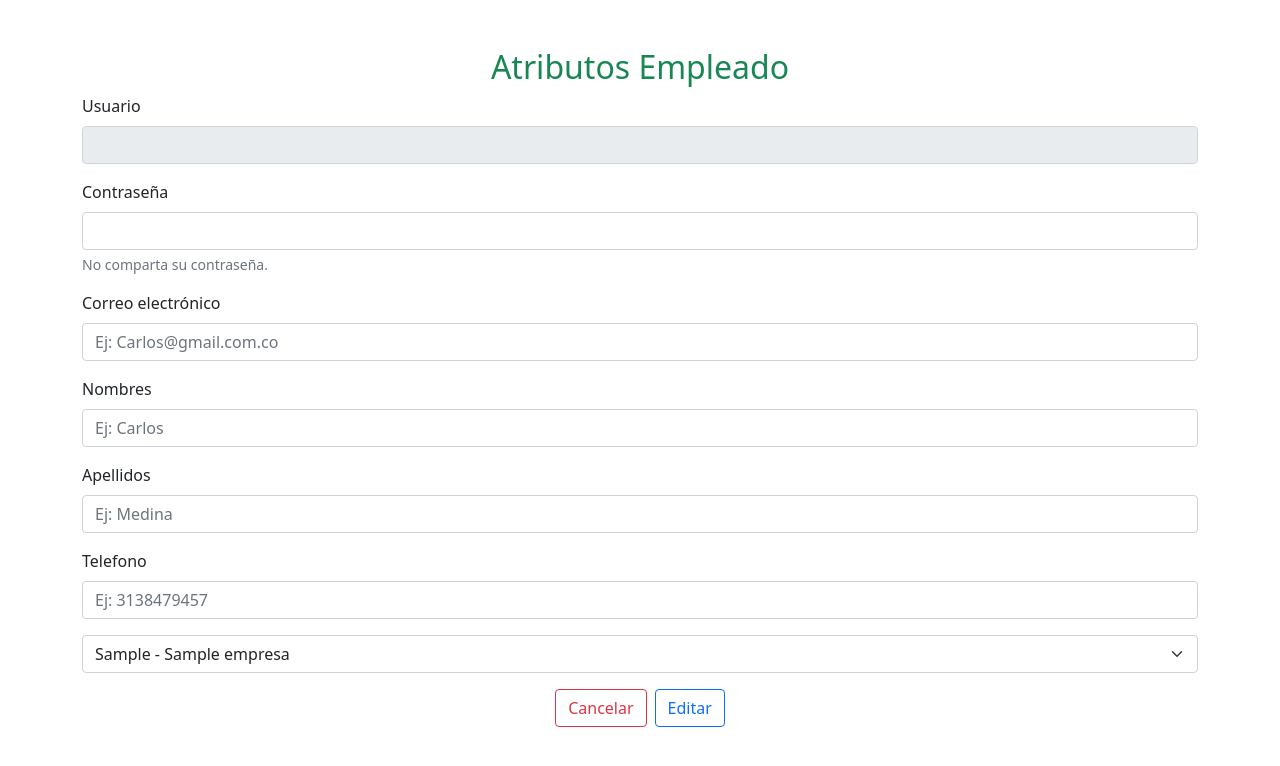
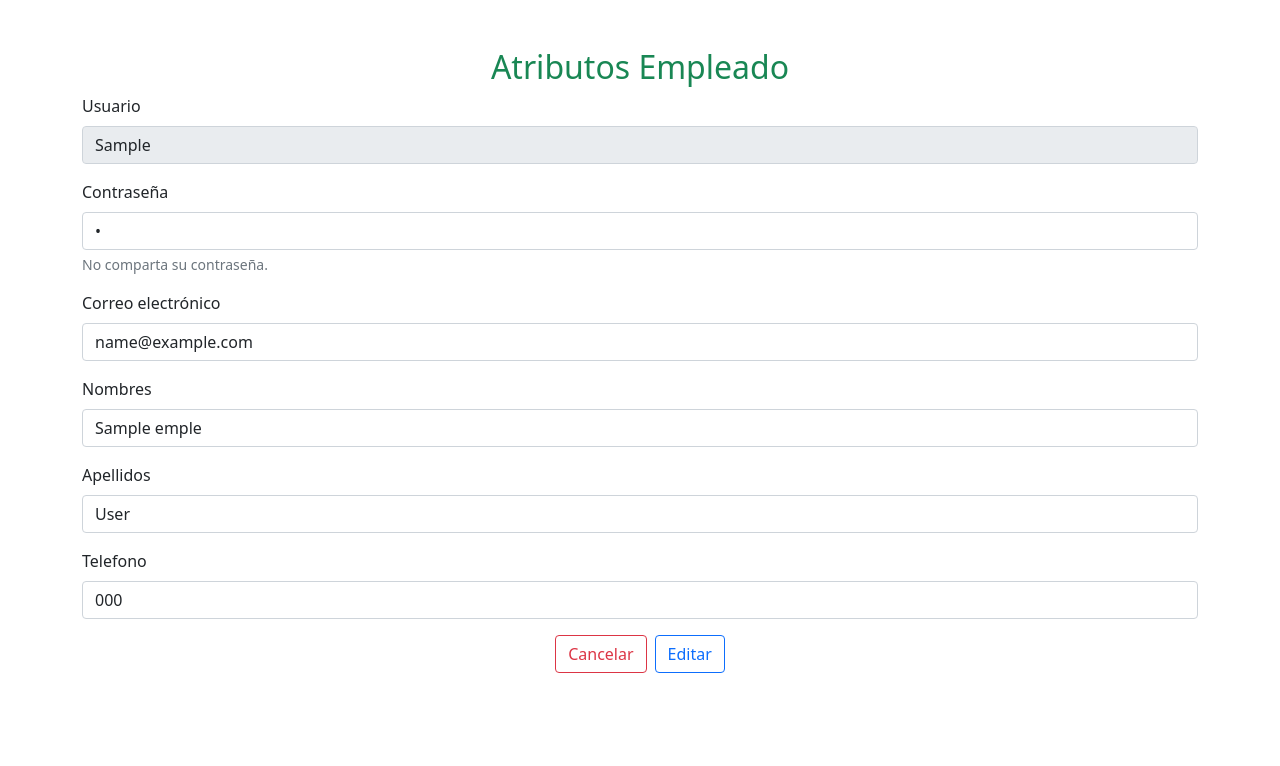
Before and after one commit to CarlosBermudez2112/Proyecto_ciclo3, a Django app: template Supermercado/templates/EditarFormularioEmpleado.html in a window 1280 px wide. Shown: the top 766 px of the page. Run offline with Django 4.2, Linux system fonts and the light colour scheme; the template is opened without the code that fills it: most values are stand-ins (such as "Sample title", 1, 10 or a date in 2020).

Commit message:
Proyecto_V4.1

```diff
--- a/Supermercado/templates/EditarFormularioEmpleado.html
+++ b/Supermercado/templates/EditarFormularioEmpleado.html
@@ -12,43 +12,39 @@
     <div class="container mt-5 ">
         <div class="container text-center"><h2 class="text-success">Atributos Empleado  </h2></div>
 
-        <form action="../EditarFormularioAgregarEmpleado1/" method="post">
+        <form action="{% url 'Editar' %}" method="post">
+
             {% csrf_token %}
+            {% for emple in empleados%}
             <div class="mb-3">
             <label for="IdUsuario" class="form-label">Usuario</label>
-            <input type="text" class="form-control" id="IdUsuario" disabled name="IdUsuario">
+            <input type="text" class="form-control" id="IdUsuario" readonly  name="IdUsuario" value="{{emple.EMP_USER}}">
             <div class="valid-feedback">
             ¡Se ve bien!
             </div>
             </div>
             <div class="mb-3">
             <label for="exampleInputPassword1" class="form-label">Contraseña</label>
-            <input type="password" class="form-control" id="exampleInputPassword1" name="exampleInputPassword1">
+            <input type="password" class="form-control" id="exampleInputPassword1" name="exampleInputPassword1" value="{{emple.EMP_PASSWORD}}">
             <div id="exampleInputPassword1Help" class="form-text">No comparta su contraseña.</div>
             </div>
             <div class="mb-3">
             <label for="exampleInputEmail1" class="form-label">Correo electrónico</label>
-            <input type="email" class="form-control" id="exampleInputEmail1" name="exampleInputEmail1" aria-describedby="emailHelp" required placeholder="Ej: Carlos@gmail.com.co">
+            <input type="email" class="form-control" id="exampleInputEmail1" name="exampleInputEmail1"  value="{{emple.EMP_EMAIL}}" aria-describedby="emailHelp" required placeholder="Ej: Carlos@gmail.com.co">
             </div>
             <div class="mb-3">
             <label for="Nombre" class="form-label">Nombres</label>
-            <input type="text" class="form-control" id="Nombre" name="Nombre" required placeholder="Ej: Carlos">
+            <input type="text" class="form-control" id="Nombre" name="Nombre" value="{{emple.EMP_NAMES}}" required placeholder="Ej: Carlos">
             </div>
             <div class="mb-3">
             <label for="Apellidos" class="form-label">Apellidos</label>
-            <input type="text" class="form-control" id="Apellidos" name="Apellidos" required placeholder="Ej: Medina">
+            <input type="text" class="form-control" id="Apellidos" name="Apellidos" value="{{emple.EMP_LASTNAMES}}" required placeholder="Ej: Medina">
             </div>
             <div class="mb-3">
             <label for="Teléfono" class="form-label">Telefono</label>
-            <input type="number" class="form-control" id="Telefono" name="Telefono" required placeholder="Ej: 3138479457">
+            <input type="number" class="form-control" id="Telefono" name="Telefono" value="{{emple.EMP_CELLPHONE}}" required placeholder="Ej: 3138479457">
             </div>
-            <div class="mb-3">
-                <select class="form-select " name="Empresa" aria-label="Default select example">
-                    {% for e in empresas%}
-                    <option value ="{{e.EM_NIT}}" >{{e.EM_NIT}} - {{e.EM_IDName}}</option>
-                    {%endfor%}
-                </select>
-            </div>
+
             <div class="d-grid gap-2 d-md-flex justify-content-md-center">
                 <a href="../ListaDeEmpleados/">
                     <button type="button" class="btn btn-outline-danger">Cancelar</button></a>
@@ -72,7 +68,7 @@
                     </div>
                 </div>
 
-
+         {%endfor%}
         </form>
         </div>
 
--- a/Supermercado/templates/Empleados.html
+++ b/Supermercado/templates/Empleados.html
@@ -87,7 +87,7 @@
                         <button type="button" class="btn btn-outline-danger">Eliminar</button></td></a>
 
                     <td>
-                        <a href="../EditarFormularioAgregarEmpleado/">
+                        <a href="{% url 'Carfor' emple.EMP_USER %}">
                         <button type="button" class="btn btn-outline-warning">Editar</button></td></a>
                 </tr>
                 {%endfor%}
--- a/Supermercado/url.py
+++ b/Supermercado/url.py
@@ -101,8 +101,7 @@ urlpatterns = [
     path('eliminar/<str:EMP_User>',EliminarEmpleados,name="eliminar"),
     path('FormularioAgregarEmpleado/',CrearEmpleado,name="CrearEmpleado"),
     path('GuardarEmpleado/',GuardarEmpleado,name="GuardarEmpleado"),
-
-    path('EditarFormularioAgregarEmpleado/',FormularioActualizarEmpleado,name="EditarEmpleado"),
-    path('EditarFormularioAgregarEmpleado1',EditarEmpleado,name="EditarGuardarEmpleado"),
+    path('Cargarform/<str:EMP_User>',CrearFormulario,name="Carfor"),
+    path('EditarFormularioEmpleado/',EditarEmpleado,name="Editar"),
 
 ]
```
Also changed, not shown: Supermercado/viewsFrontend.py (+6 -9 lines).
